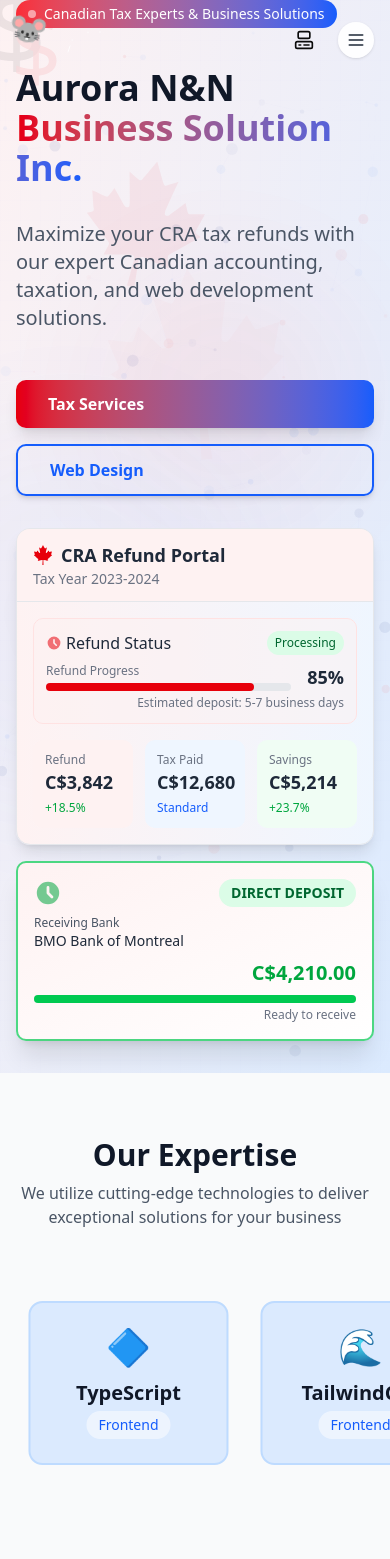
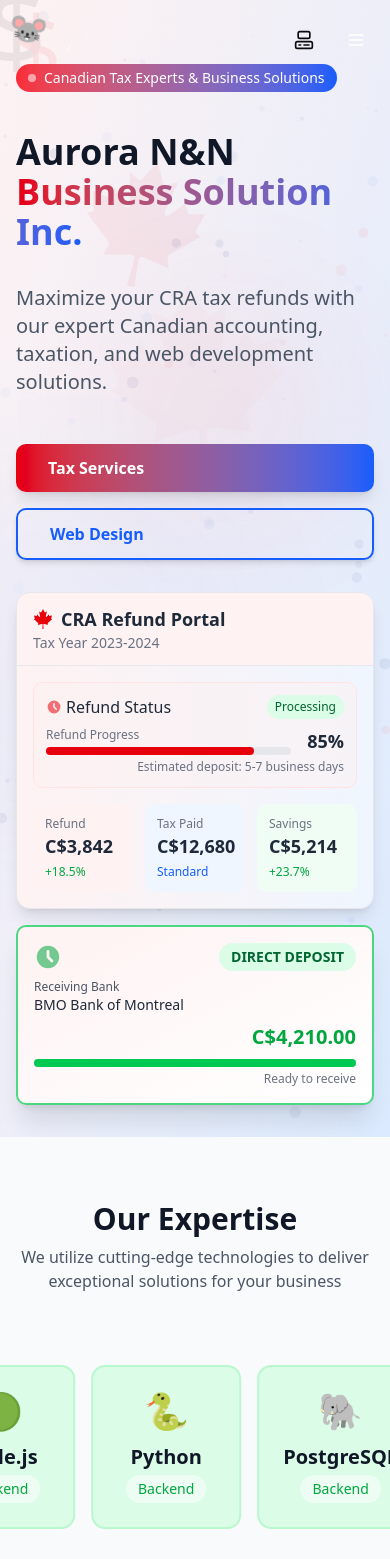
Before and after one commit to nakib786/Aurora, a Next.js app: page / in a window 390 px wide. Shown: the top 1559 px of the page. Built offline with nearby package versions, Linux system fonts and the light colour scheme.

Commit message:
Logo and Navbar updated

```diff
--- a/src/components/layout/AccountingHero.tsx
+++ b/src/components/layout/AccountingHero.tsx
@@ -87,7 +87,7 @@ export default function AccountingHero() {
   );
 
   return (
-    <div className="relative min-h-screen flex items-center overflow-hidden" ref={containerRef}>
+    <div className="relative min-h-screen flex items-center overflow-hidden pt-16 md:pt-20" ref={containerRef}>
       {/* Dynamic 3D Background */}
       <div className="absolute inset-0 bg-gradient-to-br from-red-50 to-blue-100 dark:from-red-950 dark:via-blue-900 dark:to-gray-950 z-0">
         {/* Animated particles */}
--- a/src/components/layout/HorizontalScrollSection.tsx
+++ b/src/components/layout/HorizontalScrollSection.tsx
@@ -68,7 +68,8 @@ export default function HorizontalScrollSection() {
         </p>
       </div>
 
-      <div className="relative w-full overflow-hidden">
+      {/* Desktop view (unchanged) - hidden on mobile */}
+      <div className="relative w-full overflow-hidden hidden md:block">
         <HorizontalScroll className="py-8">
           <div className="flex items-center space-x-8 px-8">
             {technologies.map((tech, index) => (
@@ -76,6 +77,24 @@ export default function HorizontalScrollSection() {
             ))}
           </div>
         </HorizontalScroll>
+      </div>
+
+      {/* Mobile marquee view - only visible on mobile */}
+      <div className="md:hidden w-full overflow-hidden">
+        <div className="marquee-container py-8">
+          <div className="marquee">
+            <div className="marquee-content flex items-center space-x-4">
+              {technologies.map((tech, index) => (
+                <TechCard key={`marquee-1-${index}`} technology={tech} />
+              ))}
+            </div>
+            <div className="marquee-content flex items-center space-x-4" aria-hidden="true">
+              {technologies.map((tech, index) => (
+                <TechCard key={`marquee-2-${index}`} technology={tech} />
+              ))}
+            </div>
+          </div>
+        </div>
       </div>
 
       <div className="mt-16 text-center">
@@ -86,6 +105,34 @@ export default function HorizontalScrollSection() {
           Start Your Project
         </a>
       </div>
+
+      <style jsx>{`
+        .marquee-container {
+          width: 100%;
+          overflow: hidden;
+        }
+
+        .marquee {
+          display: flex;
+          width: max-content;
+          animation: marquee 25s linear infinite;
+        }
+
+        @keyframes marquee {
+          0% {
+            transform: translateX(0);
+          }
+          100% {
+            transform: translateX(-50%);
+          }
+        }
+
+        .marquee-content {
+          display: flex;
+          min-width: 100%;
+          padding: 0 1rem;
+        }
+      `}</style>
     </div>
   );
 }
@@ -106,7 +153,7 @@ function TechCard({ technology }: { technology: Technology }) {
   };
 
   return (
-    <div className={`flex flex-col items-center p-6 rounded-xl border-2 ${categoryColors[technology.category]} min-w-[200px] transition-transform duration-300 hover:scale-105`}>
+    <div className={`flex flex-col items-center p-6 rounded-xl border-2 ${categoryColors[technology.category]} min-w-[150px] md:min-w-[200px] transition-transform duration-300 hover:scale-105`}>
       <div className="text-4xl mb-3">{technology.icon}</div>
       <h3 className="text-xl font-bold text-gray-900 dark:text-white mb-1">{technology.name}</h3>
       <span className={`text-sm font-medium ${categoryTextColors[technology.category]} bg-white/50 dark:bg-gray-800/50 px-3 py-1 rounded-full`}>
--- a/src/components/layout/Navbar.tsx
+++ b/src/components/layout/Navbar.tsx
@@ -69,9 +69,7 @@ const Navbar = () => {
   return (
     <header
       className={`fixed top-0 w-full z-50 transition-all duration-300 ${
-        scrolled
-          ? 'bg-white/90 dark:bg-gray-900/90 backdrop-blur-md shadow-md py-2'
-          : 'bg-transparent py-5'
+        scrolled ? 'py-2' : 'py-5'
       }`}
     >
       <div className="container mx-auto px-4 flex justify-between items-center">
@@ -102,7 +100,7 @@ const Navbar = () => {
         <div className="md:hidden flex items-center gap-4">
           <ThemeToggle />
           <motion.button
-            className="relative z-[60] p-2 rounded-full bg-white/90 dark:bg-gray-800/90 hover:bg-white dark:hover:bg-gray-800 transition-colors shadow-sm"
+            className="relative z-[60] p-2 rounded-full bg-transparent hover:bg-white/10 transition-colors"
             onClick={toggleMenu}
             aria-label="Toggle Menu"
             whileTap={{ scale: 0.9 }}
@@ -117,7 +115,7 @@ const Navbar = () => {
                   exit={{ opacity: 0, rotate: 45 }}
                   transition={{ duration: 0.2 }}
                 >
-                  <X size={20} className="text-gray-800 dark:text-white" />
+                  <X size={20} className="text-white" />
                 </motion.div>
               ) : (
                 <motion.div
@@ -127,7 +125,7 @@ const Navbar = () => {
                   exit={{ opacity: 0, rotate: -45 }}
                   transition={{ duration: 0.2 }}
                 >
-                  <Menu size={20} className="text-gray-800 dark:text-white" />
+                  <Menu size={20} className="text-white" />
                 </motion.div>
               )}
             </AnimatePresence>
@@ -147,7 +145,7 @@ const Navbar = () => {
           >
             {/* Backdrop */}
             <motion.div
-              className="absolute inset-0 bg-black/20 dark:bg-black/50 backdrop-blur-md"
+              className="absolute inset-0 backdrop-blur-md"
               initial={{ opacity: 0 }}
               animate={{ opacity: 1 }}
               exit={{ opacity: 0 }}
@@ -156,7 +154,7 @@ const Navbar = () => {
 
             {/* Menu content */}
             <motion.div
-              className="absolute top-0 pt-16 w-full h-full flex-1 bg-white dark:bg-gray-900 rounded-t-3xl shadow-2xl overflow-y-auto overflow-x-hidden"
+              className="absolute top-0 pt-16 w-full h-full flex-1 bg-white/80 dark:bg-gray-700/80 backdrop-blur-md rounded-t-3xl shadow-2xl overflow-y-auto overflow-x-hidden"
               initial={{ y: "100%" }}
               animate={{ y: 0 }}
               exit={{ y: "100%" }}
@@ -178,15 +176,15 @@ const Navbar = () => {
                         <Link
                           key={item.name}
                           href={item.url}
-                          className="flex items-center p-3 rounded-xl hover:bg-gray-100 dark:hover:bg-gray-800 transition-colors group"
+                          className="flex items-center p-3 rounded-xl hover:bg-gray-100 dark:hover:bg-gray-600/50 transition-colors group"
                           onClick={() => setIsMenuOpen(false)}
                         >
-                          <div className="mr-3 p-2.5 rounded-full bg-blue-100 dark:bg-blue-900/50 text-blue-600 dark:text-blue-400 group-hover:bg-blue-200 dark:group-hover:bg-blue-800/50 transition-colors">
+                          <div className="mr-3 p-2.5 rounded-full bg-blue-100 dark:bg-blue-400/30 text-blue-600 dark:text-blue-300 group-hover:bg-blue-200 dark:group-hover:bg-blue-400/50 transition-colors">
                             <Icon size={18} />
                           </div>
                           <div className="flex-1">
                             <h3 className="font-medium text-gray-900 dark:text-white">{item.name}</h3>
-                            <p className="text-xs text-gray-500 dark:text-gray-400">
+                            <p className="text-xs text-gray-500 dark:text-gray-300">
                               {item.name === 'Home' ? 'Back to homepage' :
                                item.name === 'Accounting & Taxation' ? 'Canadian tax services' :
                                item.name === 'Web Development' ? 'Website design services' :
@@ -209,9 +207,9 @@ const Navbar = () => {
                 </div>
 
                 {/* Footer */}
-                <div className="mt-auto pt-4 border-t border-gray-200 dark:border-gray-700">
+                <div className="mt-auto pt-4 border-t border-gray-200 dark:border-gray-500">
                   <div className="flex justify-between items-center">
-                    <p className="text-xs text-gray-500 dark:text-gray-400">© 2023 Aurora N&N</p>
+                    <p className="text-xs text-gray-500 dark:text-gray-300">© 2023 Aurora N&N</p>
                     <Link
                       href="/contact"
                       onClick={() => setIsMenuOpen(false)}
```
